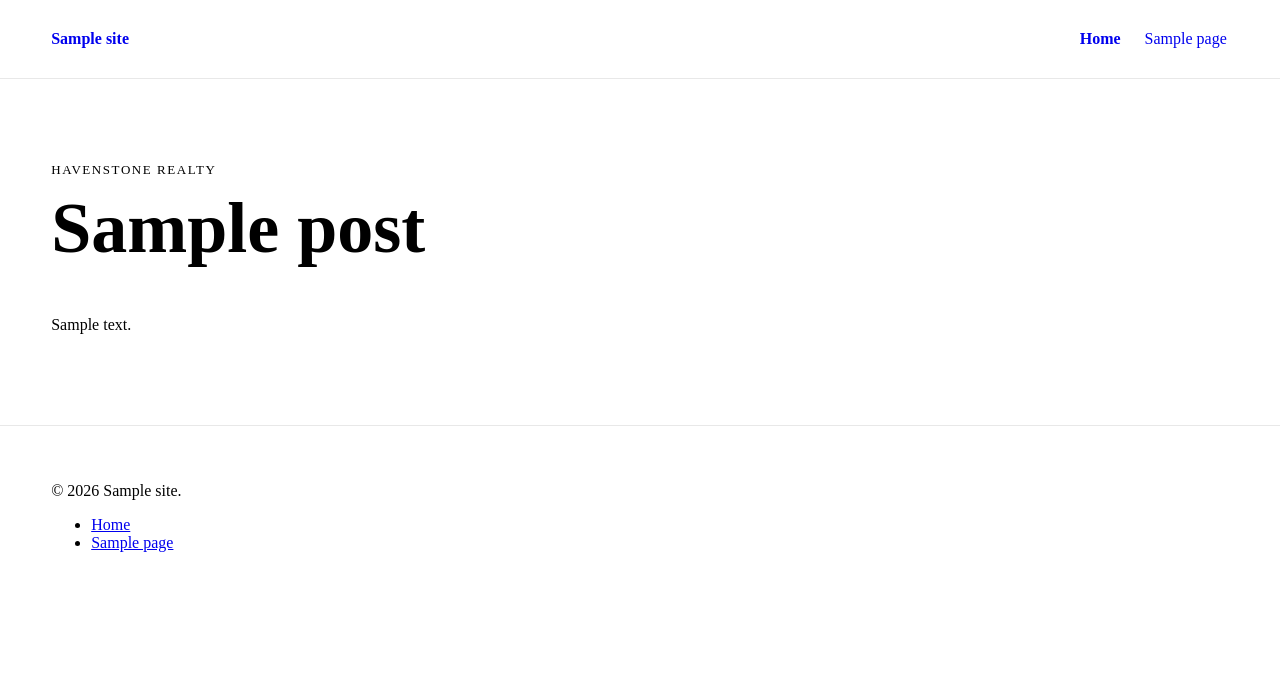
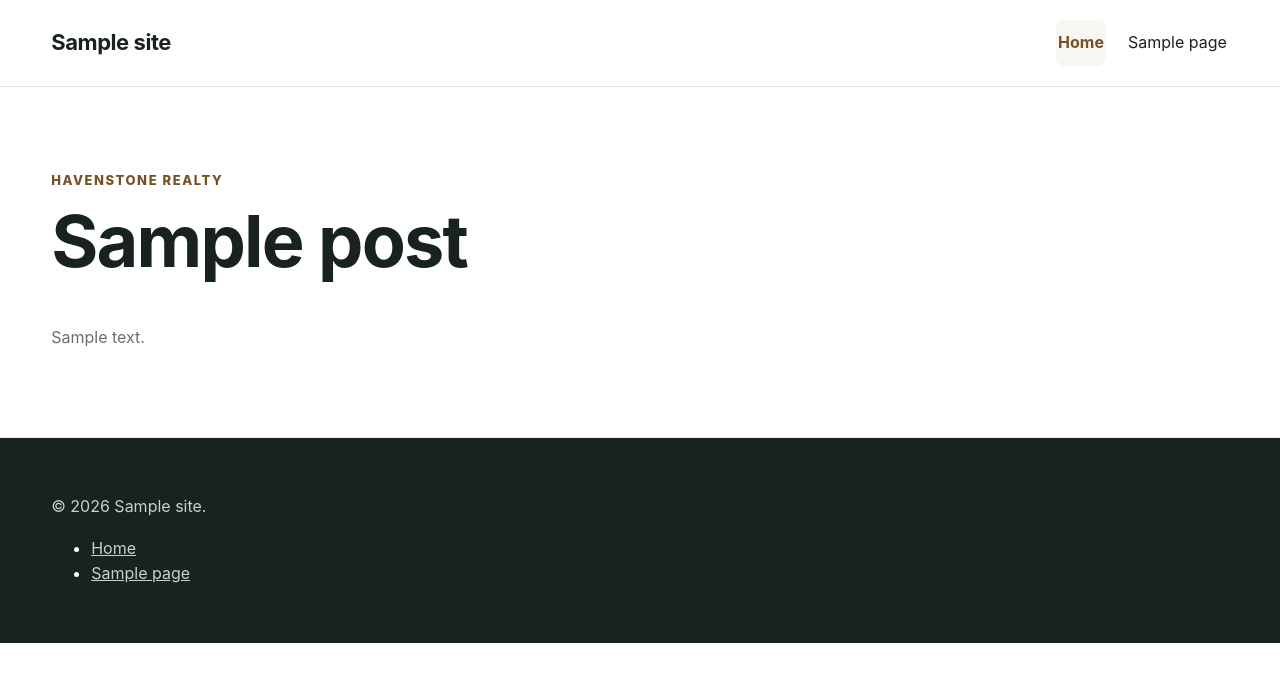
Before and after one commit to kenny6292/Wordpress-HavenStone-Realty, a WordPress theme: template page.php in a window 1280 px wide. Shown: the top 682 px of the page. Run offline with PHP 8.4 and a stand-in for WordPress, Linux system fonts and the light colour scheme; the site name, menu and one post (Sample post) are stand-ins, and other content is empty.

Commit message:
Polish HavenStone Realty styling and default WordPress content layout

```diff
--- a/style.css
+++ b/style.css
@@ -171,3 +171,156 @@ button,.button,a{touch-action:manipulation}
   .site-menu-toggle[aria-expanded="true"] span:nth-child(2){opacity:0}
   .site-menu-toggle[aria-expanded="true"] span:nth-child(3){transform:translateY(-7px) rotate(-45deg)}
 }
+
+
+/* HavenStone visual polish */
+:root{
+  --hs-ink:#18221f;
+  --hs-muted:#66716d;
+  --hs-paper:#f7f6f1;
+  --hs-line:#e4e5df;
+  --hs-accent:#9a6b35;
+  --hs-accent-dark:#765126;
+}
+body{
+  color:var(--hs-ink);
+  background:#fff;
+  font-family:Inter,ui-sans-serif,system-ui,-apple-system,BlinkMacSystemFont,"Segoe UI",sans-serif;
+  line-height:1.6;
+}
+h1,h2,h3,h4{
+  color:var(--hs-ink);
+  letter-spacing:-.025em;
+  line-height:1.15;
+}
+p{color:var(--hs-muted)}
+.site-header{
+  position:relative;
+  background:rgba(255,255,255,.96);
+}
+.site-logo{
+  color:var(--hs-ink);
+  font-size:22px;
+  letter-spacing:-.02em;
+}
+.site-nav a{
+  color:var(--hs-ink);
+  border-radius:8px;
+  transition:background .2s ease,color .2s ease,transform .2s ease;
+}
+.site-nav a:hover,
+.site-nav .current-menu-item>a,
+.site-nav .current_page_item>a{
+  color:var(--hs-accent-dark);
+  background:var(--hs-paper);
+}
+.hero{
+  position:relative;
+  padding:clamp(72px,10vw,130px) 0;
+  background:
+    radial-gradient(circle at 85% 20%,rgba(154,107,53,.12),transparent 32%),
+    linear-gradient(135deg,#f7f6f1 0%,#fff 62%);
+}
+.hero h1{
+  margin:8px 0 22px;
+  color:var(--hs-ink);
+}
+.hero p{
+  color:var(--hs-muted);
+}
+.eyebrow{
+  color:var(--hs-accent-dark);
+  font-weight:800;
+}
+.button{
+  background:var(--hs-ink);
+  color:#fff;
+  font-weight:700;
+  box-shadow:0 8px 22px rgba(24,34,31,.12);
+  transition:transform .2s ease,box-shadow .2s ease,background .2s ease;
+}
+.button:hover{
+  background:#27352f;
+  color:#fff;
+  transform:translateY(-1px);
+  box-shadow:0 12px 28px rgba(24,34,31,.16);
+}
+.button--outline{
+  color:var(--hs-ink);
+  background:transparent;
+  box-shadow:none;
+}
+.button--outline:hover{
+  color:var(--hs-accent-dark);
+  background:var(--hs-paper);
+}
+.property-filters{
+  background:var(--hs-paper);
+  border:1px solid var(--hs-line);
+  box-shadow:0 14px 36px rgba(24,34,31,.06);
+}
+.property-card,.post-card,.location-card,.service-panel,.contact-panel,.feature-item,.agent-card{
+  border-color:var(--hs-line);
+  box-shadow:0 10px 28px rgba(24,34,31,.05);
+  transition:transform .2s ease,box-shadow .2s ease;
+}
+.property-card:hover,.post-card:hover,.location-card:hover,.service-panel:hover,.contact-panel:hover,.feature-item:hover,.agent-card:hover{
+  transform:translateY(-3px);
+  box-shadow:0 16px 36px rgba(24,34,31,.09);
+}
+.cta{
+  background:var(--hs-paper);
+}
+.site-footer{
+  background:#18221f;
+  color:#fff;
+  border-top:0;
+}
+.site-footer p,.site-footer a{
+  color:rgba(255,255,255,.78);
+}
+.site-footer a:hover{color:#fff}
+
+/* Default WordPress post/page fallback */
+.havenstone-page{
+  width:min(900px,92%);
+  margin:0 auto;
+  padding:clamp(56px,8vw,100px) 0;
+}
+.havenstone-page article{
+  padding:clamp(28px,5vw,56px);
+  background:#fff;
+  border:1px solid var(--hs-line);
+  border-radius:16px;
+  box-shadow:0 16px 42px rgba(24,34,31,.07);
+}
+.havenstone-page h1{
+  margin:0 0 18px;
+  font-size:clamp(36px,6vw,64px);
+}
+.havenstone-page article>div{
+  color:var(--hs-muted);
+  font-size:18px;
+  line-height:1.8;
+}
+.havenstone-page article>div a{
+  color:var(--hs-accent-dark);
+  font-weight:700;
+}
+.havenstone-page:empty{min-height:40vh}
+
+@media(max-width:600px){
+  .hero{background:var(--hs-paper)}
+  .hero .button{margin-top:8px}
+  .havenstone-page{
+    width:calc(100% - 28px);
+    padding:42px 0;
+  }
+  .havenstone-page article{
+    padding:24px 18px;
+    border-radius:12px;
+  }
+  .havenstone-page article>div{
+    font-size:16px;
+  }
+}
```
